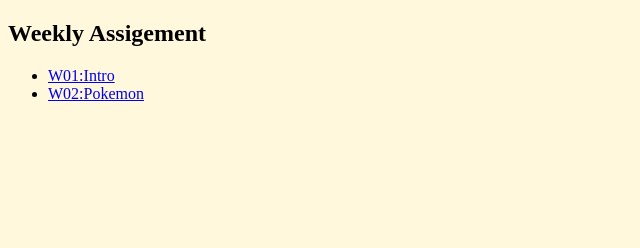
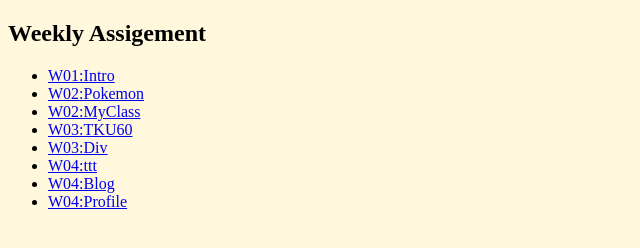
Before and after one commit to m2314882886/107.1-static-webpage, a plain HTML site: page index.html in a window 1280 px wide. Shown: the whole page, without its empty margins (0-640 px from the left). Drawn offline with Linux system fonts and the light colour scheme.

Commit message:
Add files via upload

```diff
--- a/index.html
+++ b/index.html
@@ -19,6 +19,24 @@
        <li>
          <a href="w02/table.html">W02:Pokemon</a>
        </li>
+       <li>
+         <a href="w02/myclass.html">W02:MyClass</a>
+       </li>
+       <li>
+         <a href="w03/images/tku60.html">W03:TKU60</a>
+       </li>
+       <li>
+         <a href="w03/div.html">W03:Div</a>
+       </li>
+       <li>
+         <a href="w04/ttt.html">W04:ttt</a>
+       </li>
+       <li>
+         <a href="w04/blog(1).html">W04:Blog</a>
+       </li>
+       <li>
+         <a href="w04/profile.html">W04:Profile</a>
+       </li>
    </ul>
 </body>
 </html>
```
Also changed, not shown: 1 other file.
